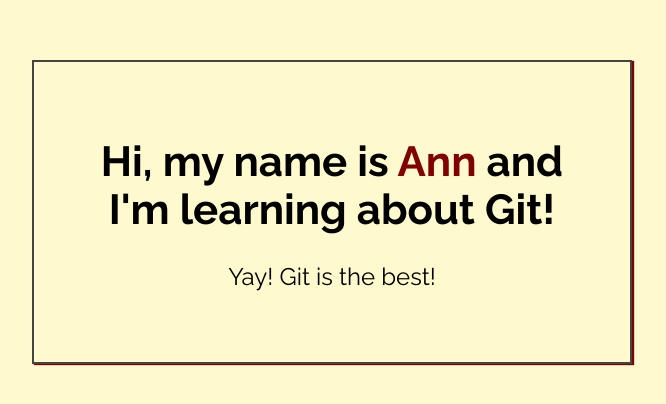
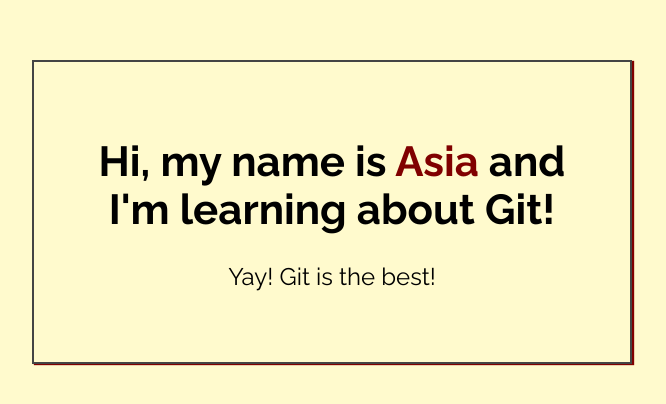
Before and after one commit to AsiaYapD/MyFirstRepo, a plain HTML site: page index.html in a window 1280 px wide. Shown: the part 188-592 px from the top of the page, without its empty margins (308-974 px from the left). Drawn offline with Linux system fonts and the light colour scheme.

Commit message:
Added name to index.html

```diff
--- a/index.html
+++ b/index.html
@@ -14,7 +14,7 @@
 <body>
 
     <div class="greeting">
-        <h1>Hi, my name is <span class="highlight">Ann</span> and I'm learning about Git! </h1>
+        <h1>Hi, my name is <span class="highlight">Asia</span> and I'm learning about Git! </h1>
 
         <p>Yay! Git is the best!</p>
     </div>
```
